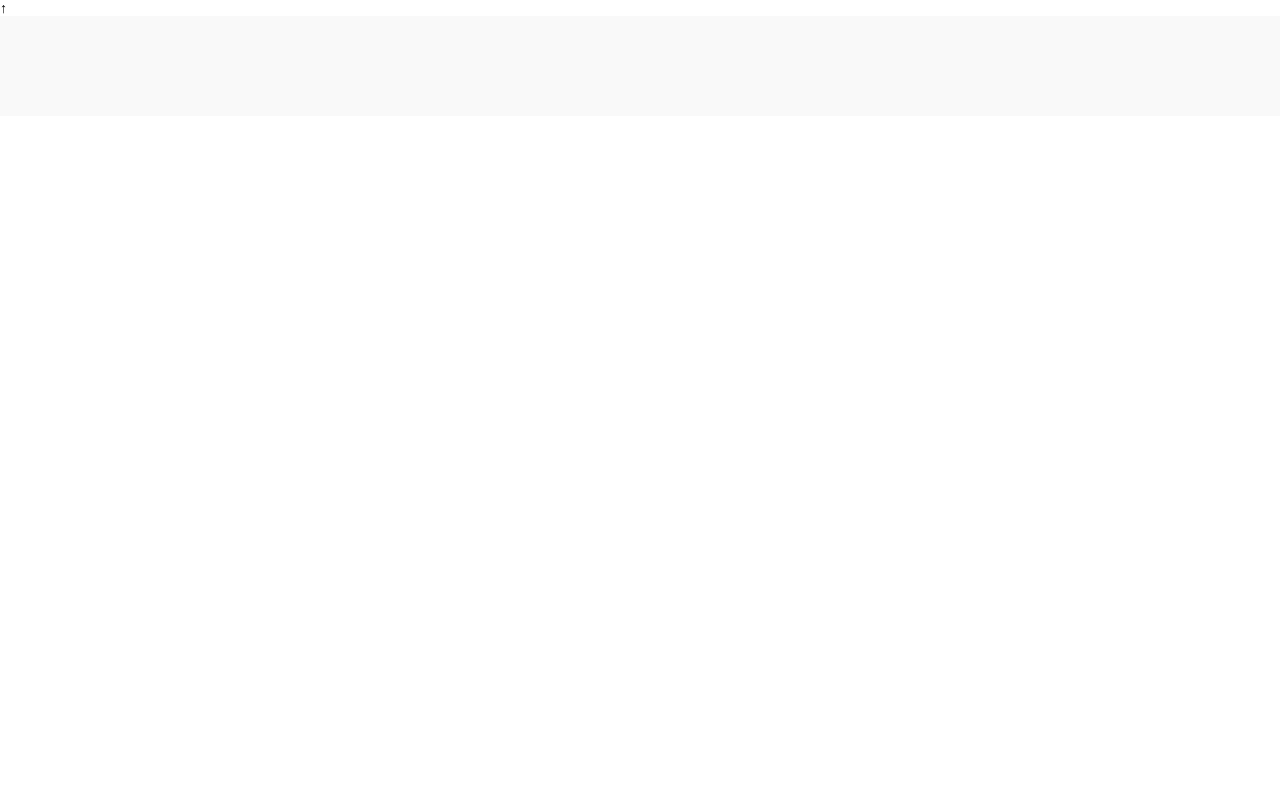
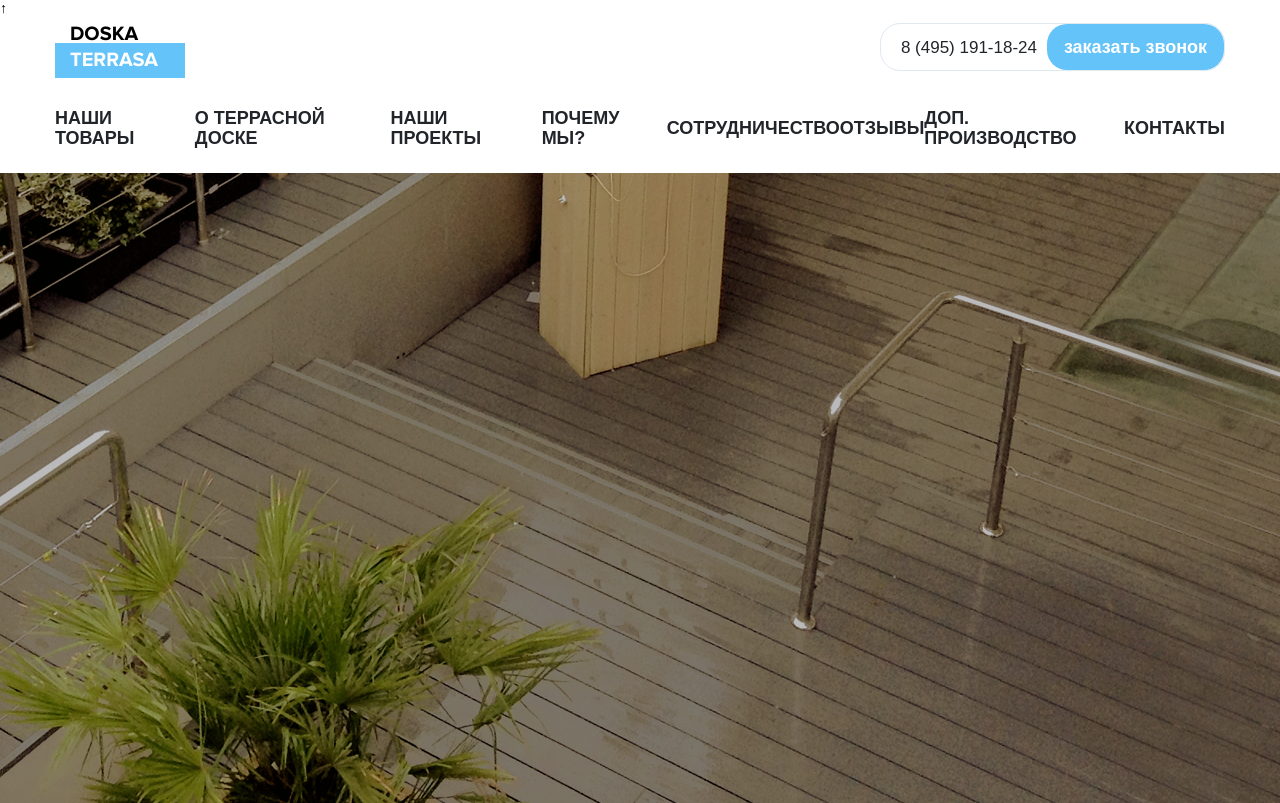
Before and after one commit to alexandr96b/TERRASA, a plain HTML site: page index.html in a window 1280 px wide. Drawn offline with nearby package versions, Linux system fonts and the light colour scheme; some packages are replaced by stand-ins of ours; a web font is replaced by a local one.

Commit message:
add header

```diff
--- a/css/style.css
+++ b/css/style.css
@@ -18,7 +18,6 @@ body{
 
 .left{
 	float: left;
-	font-family: 'Circe' , sans-serif;
 }
 .right{
 	float: right;
@@ -174,32 +173,16 @@ input{
 	display: block;
 	margin: 30px auto 0;
 }
-.red-btn{
-	background: url(../images/left-arrow__white.svg) #ff4350;
-	background-position: right 48px center;
-	background-repeat: no-repeat;
-	background-size: 17px;
-	border-radius: 20px;
-	box-shadow: 0 10px 15px rgba(255, 67, 80, 0.4);
-	color: #ffffff;
-	font-size: 16px;
-	font-weight: 700;
-	line-height: 18px;
-	text-transform: uppercase;
+.blue-btn{
+	transition: 0.3s;
 }
-.red-btn:hover{
-	background: url(../images/left-arrow__white.svg) #ff5e69;
-	background-position: right 48px center;
-	background-repeat: no-repeat;
-	background-size: 17px;
-	box-shadow: 0 10px 15px rgba(255, 67, 80, 0.4);
+.blue-btn:hover{
+	background: #24aefd;
+	transition: 0.3s;
 }
-.bred-btn:active{
-	background: url(../images/left-arrow__white.svg) #ff717b;
-	background-position: right 48px center;
-	background-repeat: no-repeat;
-	background-size: 17px;
-	box-shadow: 0 5px 10px rgba(255, 67, 80, 0.4);
+.blue-btn:active{
+	background: #0077bb;
+	transition: 0.3s;
 }
 label.error{
 	display: none !important;
@@ -289,11 +272,7 @@ textarea{
 	box-sizing: border-box;
 }
 .b-container{
-	background: #f9f9f9;
-	padding: 100px 0 0 0;
-	-webkit-box-sizing: border-box;
-	-moz-box-sizing: border-box;
-	box-sizing: border-box;
+
 }
 .fancybox-container{
 	z-index: 999999;
@@ -306,3 +285,122 @@ textarea{
 .b-header{
 
 }
+.b-header-top > .container > .row > div{
+	display: flex;
+	justify-content: space-between;
+	align-items: center;
+}
+.b-logo{
+	font-family: "ProximaNova";
+	padding: 5px 15px;
+	-webkit-box-sizing: border-box;
+	-moz-box-sizing: border-box;
+	box-sizing: border-box;
+	font-size: 20px;
+	line-height: 26px;
+	color: #ffffff;
+	display: block;
+	width: 130px;
+	position: relative;
+	text-decoration: none;
+}
+.b-logo:hover{
+	text-decoration: none;
+}
+.b-logo:before{
+    position: absolute;
+    bottom: 0;
+    left: 0;
+    content: "";
+    background: #64c3f9;
+    width: 100%;
+    height: 56%;
+    z-index: 1;
+}
+.b-logo span{
+    position: relative;
+    z-index: 2;
+    color: #000;
+    font-weight: 700;
+    text-decoration: none;
+}
+.b-logo b{
+	font-family: "ProximaNova";
+	font-weight: 700;
+    color: #fff;
+}
+
+.b-header-right{
+	display: flex;
+	justify-content: flex-start;
+	align-content: flex-start;
+	border: 1px solid #e0e8f0;
+	border-radius: 20px;
+}
+.btn-callback{
+	width: 177px;
+	height: 46px;
+	background: #64c3f9;
+	border-radius: 20px;
+	color: #ffffff;
+	font-size: 18px;
+	font-weight: 700;
+	line-height: 20px;
+}
+.b-phone{
+	display: flex;
+	justify-content: center;
+	align-items: center;
+	border-radius: 20px 0 0 20px;
+	-webkit-box-sizing: border-box;
+	-moz-box-sizing: border-box;
+	box-sizing: border-box;
+	color: #212529;
+	font-size: 17px;
+	font-weight: 400;
+	line-height: 19px;
+	padding: 0 10px 0 20px;
+	text-decoration: none;
+}
+.b-menu{
+	margin: 30px 0 0 0;
+}
+.b-menu__wrap{
+
+}
+.b-menu__wrap ul{
+	display: flex;
+	justify-content: space-between;
+	align-items: center;
+	padding: 0;
+	margin: 0;
+}
+.b-menu__wrap ul li{
+	list-style: none;
+}
+.b-menu__wrap ul li a{
+	text-decoration: none;
+	display: block;
+	color: #212529;
+	font-size: 18px;
+	font-weight: 700;
+	line-height: 20px;
+	text-transform: uppercase;
+	padding: 0 0 22px 0;
+	-webkit-box-sizing: border-box;
+	-moz-box-sizing: border-box;
+	box-sizing: border-box;
+	border-bottom: 3px solid transparent;
+	transition: 0.3s;
+}
+.b-menu__wrap ul li a:hover{
+	border-color: #88551a;
+	transition: 0.3s;
+}
+
+/* -------------- b-main -------------- */
+.b-main{
+	background: url(../images/b-main-bg.jpg) center top no-repeat;
+	background-size: cover;
+	height: 630px;
+}
--- a/index.html
+++ b/index.html
@@ -37,7 +37,6 @@
 	<div class="modal-dialog">
 		<button data-dismiss="modal" class="modal-close"></button>
         <div class="b-modal-top">
-        	<img src="images/employee2.svg" alt="">
         	<b>Мы вам перезвоним<br/>
 			в течение 15 минут</b>
         </div>
@@ -61,7 +60,6 @@
 	<div class="modal-dialog">
 		<button data-dismiss="modal" class="modal-close"></button>
         <div class="b-modal-top">
-        	<img src="images/employee2.svg" alt="">
         	<b>Получите расчёт<br/>
 			стоимости за 3 минуты</b>
         </div>
@@ -87,9 +85,49 @@
 
 		<!-- begin b-header -->
 		<header class="b-header">
-
+			<div class="b-header-top">
+				<div class="container">
+					<div class="row">
+						<div class="col-xl">
+							<a href="" class="b-logo">
+								<span>
+									DOSKA<br/>
+									<b>TERRASA</b>
+								</span>
+							</a>
+							<div class="b-header-right">
+								<a href="tel:8 (495) 191-18-24" class="b-phone">8 (495) 191-18-24</a>
+								<button class="btn-callback blue-btn">заказать звонок</button>
+							</div>
+						</div>
+					</div>
+				</div>
+			</div>
+			<div class="b-menu">
+				<div class="container">
+					<div class="row">
+						<div class="col-xl">
+							<div class="b-menu__wrap">
+								<ul>
+									<li><a href="">наши товары</a></li>
+									<li><a href="">о террасной доске</a></li>
+									<li><a href="">наши проекты</a></li>
+									<li><a href="">почему мы?</a></li>
+									<li><a href="">сотрудничество</a></li>
+									<li><a href="">отзывы</a></li>
+									<li><a href="">доп. производство</a></li>
+									<li><a href="">контакты</a></li>
+								</ul>
+							</div>
+						</div>
+					</div>
+				</div>
+			</div>
 		</header>
 		<!-- end b-header -->
+
+
+		<section class="b-main"></section>
 
 
 		<!-- begin b-footer -->
```
Also changed, not shown: images/b-main-bg.jpg (added).
